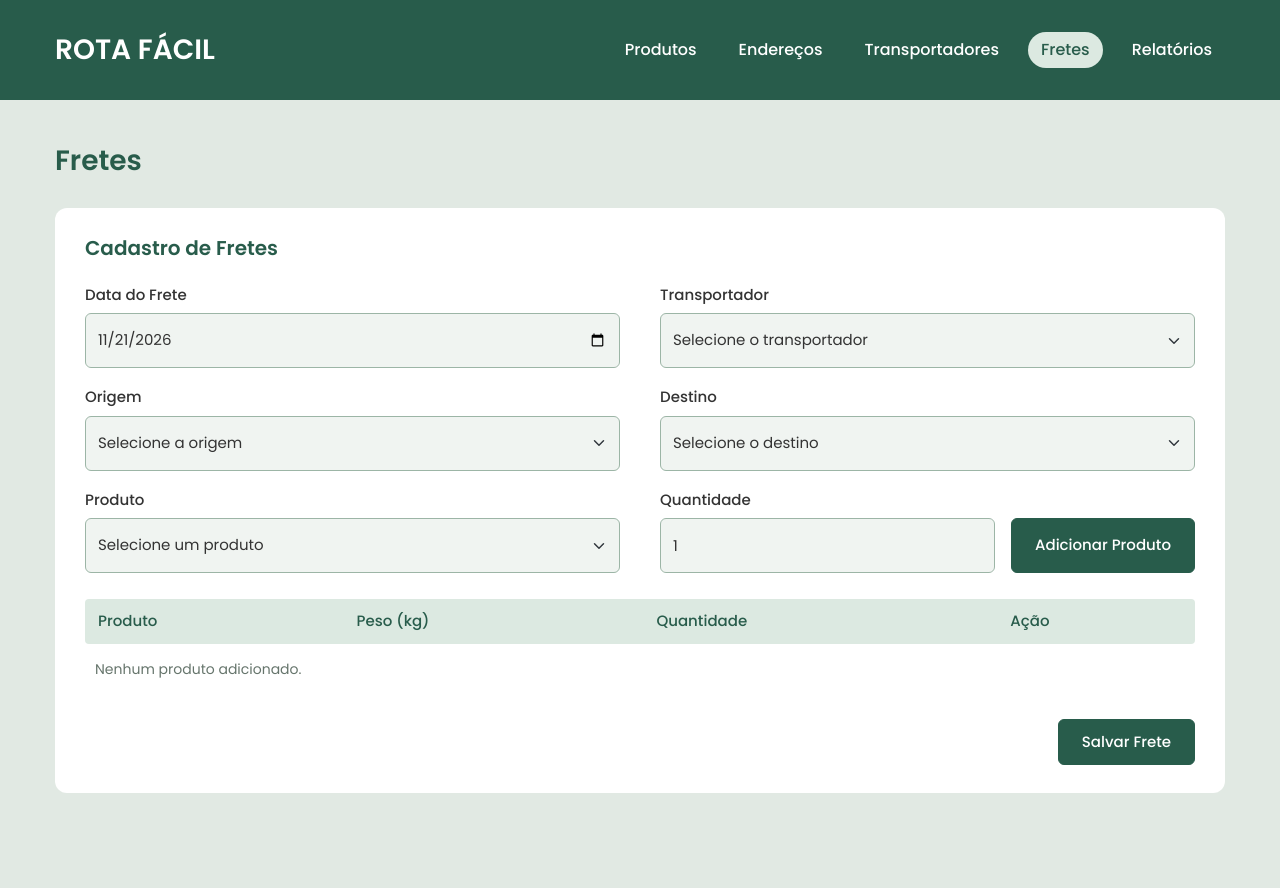
After one commit to adrieliholdefer930/Rota-F-cil-APO, a PHP site: page /fretes.php in a window 1280 px wide. The commit adds this page. Run offline with PHP 8.4, Linux system fonts and the light colour scheme; data comes from the database, SQL or seed files in the repository; lists and menus that the app fills with data are empty.

Commit message:
Etapa 2: fretes com varios produtos usando JavaScript

```diff
--- a/assets/estilo.css
+++ b/assets/estilo.css
@@ -132,3 +132,6 @@ h2 { font-size: 20px; font-weight: 600; color: var(--verde); margin: 0 0 24px; }
     .tabela-responsiva { overflow-x: auto; }
     table { min-width: 650px; }
 }
+/* Tabela de produtos do frete: no mesmo quadro, como no prototipo. */
+.caixa-itens { margin-top: 26px; }
+.texto-vazio { color: #66756c; padding: 15px 10px; margin: 0; font-size: 14px; }
--- /dev/null
+++ b/assets/fretes.js
@@ -0,0 +1,79 @@
+// Inclui varios produtos no mesmo frete, sem recarregar a pagina.
+const botaoAdicionar = document.getElementById('adicionar-produto');
+const lista = document.getElementById('lista-produtos');
+const seletorProduto = document.getElementById('produto_selecionado');
+const campoQuantidade = document.getElementById('quantidade_selecionada');
+const mensagemVazia = document.getElementById('nenhum-produto');
+
+function mostrarMensagemVazia() {
+    mensagemVazia.style.display = lista.children.length === 0 ? 'block' : 'none';
+}
+
+botaoAdicionar.addEventListener('click', function () {
+    const opcao = seletorProduto.options[seletorProduto.selectedIndex];
+    const produtoId = seletorProduto.value;
+    const quantidade = Number(campoQuantidade.value);
+
+    if (produtoId === '' || !Number.isInteger(quantidade) || quantidade <= 0) {
+        alert('Selecione um produto e informe uma quantidade válida.');
+        return;
+    }
+
+    const linha = document.createElement('tr');
+    const nome = document.createElement('td');
+    const peso = document.createElement('td');
+    const quantidadeTexto = document.createElement('td');
+    const acao = document.createElement('td');
+
+    nome.textContent = opcao.textContent;
+    peso.textContent = Number(opcao.dataset.peso).toFixed(2).replace('.', ',');
+    quantidadeTexto.textContent = quantidade;
+
+    // Campos ocultos enviam os IDs e as quantidades ao PHP.
+    const campoProduto = document.createElement('input');
+    campoProduto.type = 'hidden';
+    campoProduto.name = 'produtos[]';
+    campoProduto.value = produtoId;
+
+    const campoQuantidadeOculto = document.createElement('input');
+    campoQuantidadeOculto.type = 'hidden';
+    campoQuantidadeOculto.name = 'quantidades[]';
+    campoQuantidadeOculto.value = quantidade;
+
+    const editar = document.createElement('button');
+    editar.type = 'button';
+    editar.className = 'btn-contorno';
+    editar.textContent = 'Editar';
+    editar.addEventListener('click', function () {
+        // Leva os dados para o formulario e retira a linha para refazer.
+        seletorProduto.value = produtoId;
+        campoQuantidade.value = quantidade;
+        linha.remove();
+        mostrarMensagemVazia();
+    });
+
+    nome.appendChild(campoProduto);
+    quantidadeTexto.appendChild(campoQuantidadeOculto);
+    acao.appendChild(editar);
+    linha.appendChild(nome);
+    linha.appendChild(peso);
+    linha.appendChild(quantidadeTexto);
+    linha.appendChild(acao);
+    lista.appendChild(linha);
+
+    seletorProduto.value = '';
+    campoQuantidade.value = '1';
+    mostrarMensagemVazia();
+});
+
+document.getElementById('form-frete').addEventListener('submit', function (evento) {
+    if (lista.children.length === 0) {
+        evento.preventDefault();
+        alert('Adicione ao menos um produto ao frete.');
+        return;
+    }
+    if (document.getElementById('origem_id').value === document.getElementById('destino_id').value) {
+        evento.preventDefault();
+        alert('A origem e o destino não podem ser iguais.');
+    }
+});
--- /dev/null
+++ b/fretes.php
@@ -0,0 +1,135 @@
+<?php
+require 'config/conexao.php';
+require 'includes/funcoes.php';
+
+$erro = '';
+
+if ($_SERVER['REQUEST_METHOD'] === 'POST') {
+    $data = $_POST['data_frete'] ?? '';
+    $transportador = (int) ($_POST['transportador_id'] ?? 0);
+    $origem = (int) ($_POST['origem_id'] ?? 0);
+    $destino = (int) ($_POST['destino_id'] ?? 0);
+    $produtos = $_POST['produtos'] ?? [];
+    $quantidades = $_POST['quantidades'] ?? [];
+
+    // Os produtos foram adicionados no formulario pelo JavaScript.
+    $itens = [];
+    foreach ($produtos as $posicao => $produto) {
+        $produto_id = (int) $produto;
+        $quantidade = (int) ($quantidades[$posicao] ?? 0);
+        if ($produto_id > 0 && $quantidade > 0) {
+            $itens[] = ['produto' => $produto_id, 'quantidade' => $quantidade];
+        }
+    }
+
+    if ($data === '' || $transportador <= 0 || $origem <= 0 || $destino <= 0) {
+        $erro = 'Preencha a data, o transportador, a origem e o destino.';
+    } elseif ($origem === $destino) {
+        $erro = 'A origem e o destino precisam ser diferentes.';
+    } elseif (count($itens) === 0) {
+        $erro = 'Adicione pelo menos um produto antes de salvar o frete.';
+    } else {
+        // Salva o frete e, em seguida, cada produto ligado a ele.
+        $conexao->begin_transaction();
+        try {
+            $comando = $conexao->prepare('INSERT INTO fretes (data_frete, transportador_id, origem_id, destino_id) VALUES (?, ?, ?, ?)');
+            $comando->bind_param('siii', $data, $transportador, $origem, $destino);
+            $comando->execute();
+            $frete_id = $conexao->insert_id;
+
+            $comando_item = $conexao->prepare('INSERT INTO frete_produtos (frete_id, produto_id, quantidade) VALUES (?, ?, ?)');
+            foreach ($itens as $item) {
+                $produto_id = $item['produto'];
+                $quantidade = $item['quantidade'];
+                $comando_item->bind_param('iii', $frete_id, $produto_id, $quantidade);
+                $comando_item->execute();
+            }
+            $conexao->commit();
+            header('Location: relatorios.php?data=' . urlencode($data) . '&salvo=1');
+            exit;
+        } catch (Exception $erro_banco) {
+            $conexao->rollback();
+            $erro = 'Não foi possível salvar o frete. Confira os dados selecionados.';
+        }
+    }
+}
+
+$transportadores = $conexao->query('SELECT id, nome FROM transportadores ORDER BY nome');
+$enderecos = $conexao->query('SELECT id, identificacao, cidade FROM enderecos ORDER BY identificacao');
+$produtos_disponiveis = $conexao->query('SELECT id, nome, peso FROM produtos ORDER BY nome');
+
+$pagina_ativa = 'fretes';
+$titulo_pagina = 'Fretes';
+require 'includes/cabecalho.php';
+?>
+<section class="caixa">
+    <h2>Cadastro de Fretes</h2>
+    <?php if ($erro): ?><div class="alert alert-danger mensagem"><?php echo texto($erro); ?></div><?php endif; ?>
+    <form id="form-frete" method="post" action="fretes.php">
+        <div class="grade">
+            <div class="campo">
+                <label for="data_frete">Data do Frete</label>
+                <input type="date" class="form-control" id="data_frete" name="data_frete" required value="<?php echo texto($_POST['data_frete'] ?? date('Y-m-d')); ?>">
+            </div>
+            <div class="campo">
+                <label for="transportador_id">Transportador</label>
+                <select class="form-select" id="transportador_id" name="transportador_id" required>
+                    <option value="">Selecione o transportador</option>
+                    <?php while ($t = $transportadores->fetch_assoc()): ?>
+                    <option value="<?php echo (int) $t['id']; ?>"><?php echo texto($t['nome']); ?></option>
+                    <?php endwhile; ?>
+                </select>
+            </div>
+            <div class="campo">
+                <label for="origem_id">Origem</label>
+                <select class="form-select" id="origem_id" name="origem_id" required>
+                    <option value="">Selecione a origem</option>
+                    <?php foreach ($enderecos as $e): ?>
+                    <option value="<?php echo (int) $e['id']; ?>"><?php echo texto($e['identificacao'] . ' - ' . $e['cidade']); ?></option>
+                    <?php endforeach; ?>
+                </select>
+            </div>
+            <div class="campo">
+                <label for="destino_id">Destino</label>
+                <select class="form-select" id="destino_id" name="destino_id" required>
+                    <option value="">Selecione o destino</option>
+                    <?php foreach ($enderecos as $e): ?>
+                    <option value="<?php echo (int) $e['id']; ?>"><?php echo texto($e['identificacao'] . ' - ' . $e['cidade']); ?></option>
+                    <?php endforeach; ?>
+                </select>
+            </div>
+            <div class="campo">
+                <label for="produto_selecionado">Produto</label>
+                <select class="form-select" id="produto_selecionado">
+                    <option value="">Selecione um produto</option>
+                    <?php while ($p = $produtos_disponiveis->fetch_assoc()): ?>
+                    <option value="<?php echo (int) $p['id']; ?>" data-peso="<?php echo texto($p['peso']); ?>"><?php echo texto($p['nome']); ?></option>
+                    <?php endwhile; ?>
+                </select>
+            </div>
+            <div class="campo">
+                <label for="quantidade_selecionada">Quantidade</label>
+                <div class="d-flex gap-3">
+                    <input type="number" class="form-control" id="quantidade_selecionada" min="1" step="1" value="1">
+                    <button type="button" id="adicionar-produto" class="btn btn-verde flex-shrink-0">Adicionar Produto</button>
+                </div>
+            </div>
+        </div>
+        <div class="caixa-itens">
+            <div class="tabela-responsiva">
+                <table class="tabela-fretes">
+                    <thead><tr><th>Produto</th><th>Peso (kg)</th><th>Quantidade</th><th>Ação</th></tr></thead>
+                    <tbody id="lista-produtos">
+                        <!-- O JavaScript inclui os produtos selecionados aqui. -->
+                    </tbody>
+                </table>
+            </div>
+            <p id="nenhum-produto" class="texto-vazio">Nenhum produto adicionado.</p>
+            <div class="linha-botao">
+                <button type="submit" class="btn btn-verde">Salvar Frete</button>
+            </div>
+        </div>
+    </form>
+</section>
+<script src="assets/fretes.js"></script>
+<?php require 'includes/rodape.php'; ?>
```
